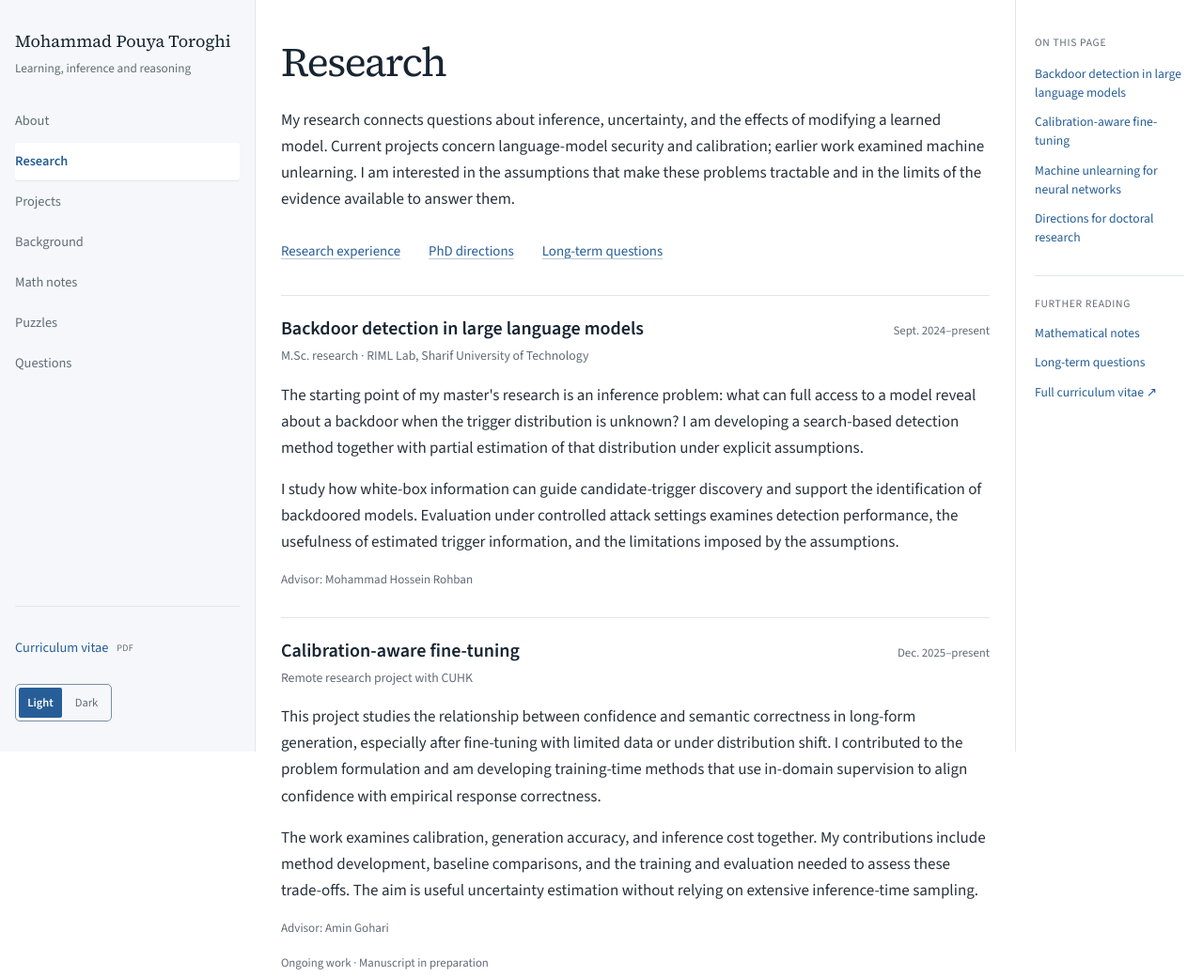
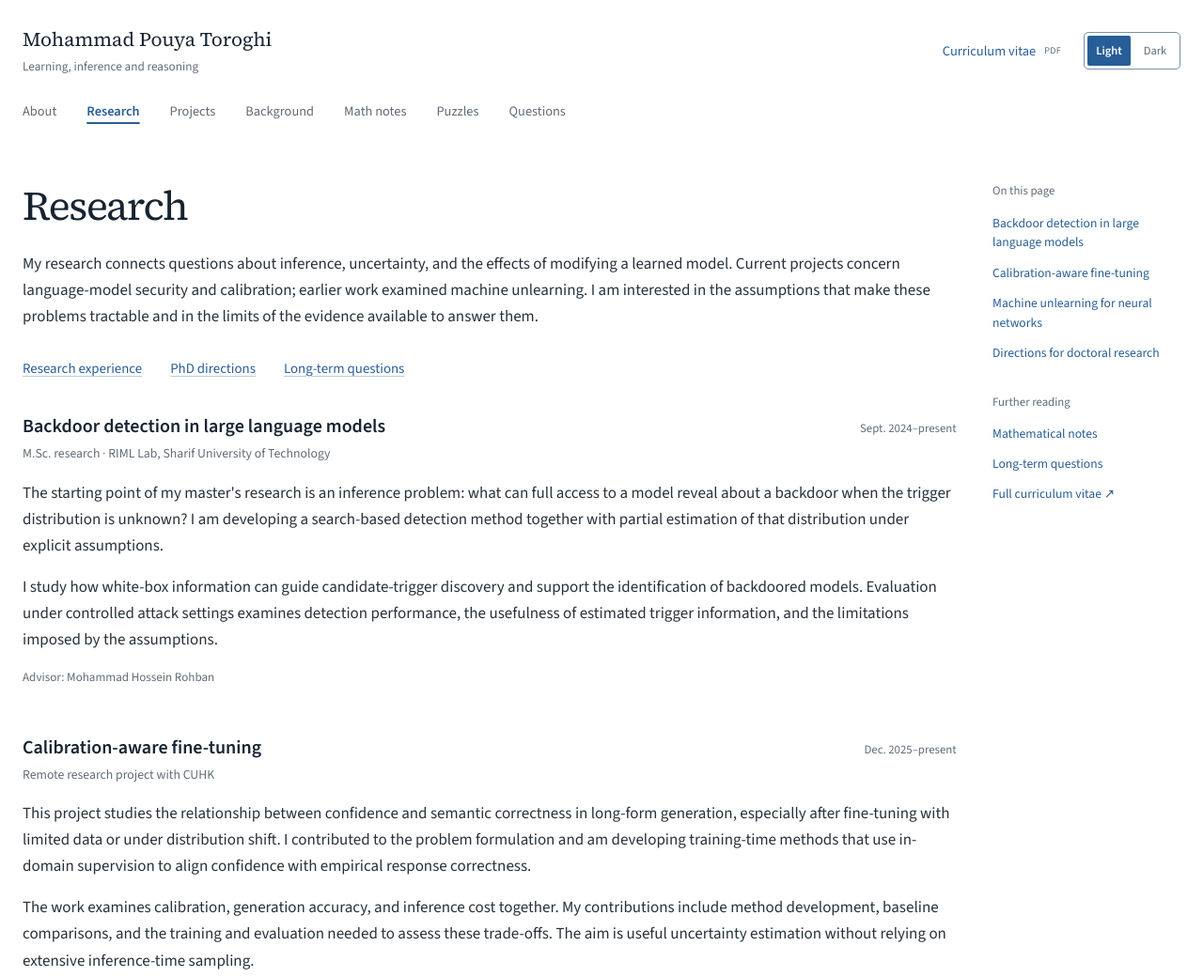
Before and after one commit to pouyatoroghi/pouyatoroghi.github.io, a website: page research.html in a window 1280 px wide. Shown: the top 1040 px of the page at 94% size. Drawn offline with Linux system fonts and the light colour scheme.

Commit message:
Replace paneled layout with an unframed academic masthead

```diff
--- a/research.html
+++ b/research.html
@@ -18,7 +18,7 @@
   <meta name="twitter:card" content="summary_large_image">
   <link rel="icon" href="assets/favicon.svg" type="image/svg+xml">
   <script src="theme.js"></script>
-  <link rel="stylesheet" href="styles.css?v=c0e4352d3d77">
+  <link rel="stylesheet" href="styles.css?v=f0e6290e5247">
 </head>
 <body>
   <a class="skip-link" href="#main">Skip to content</a>
--- a/styles.css
+++ b/styles.css
@@ -97,9 +97,9 @@ h1 { font-size: clamp(2rem, 2.5vw + .7rem, 2.8rem); letter-spacing: -.035em; }
 .profile-links a { display: inline-flex; align-items: center; min-height: 36px; }
 .cv-link { display: inline-flex; align-items: center; justify-content: space-between; gap: 32px; min-height: 42px; padding: 7px 14px; margin-top: 20px; border: 1px solid var(--control-line); border-radius: 3px; text-decoration: none; }
 .cv-link:hover { background: var(--wash); }
-.phd-note { margin-top: 30px; font-size: .95rem; border-block: 1px solid var(--line); padding-block: 14px; color: var(--note-ink); }
+.phd-note { margin-top: 30px; font-size: .95rem; padding-block: 6px; color: var(--note-ink); }
 .section { margin-top: 40px; }
-.section-heading { display: flex; flex-wrap: wrap; align-items: baseline; gap: 8px 24px; border-bottom: 1px solid var(--line); padding-bottom: 14px; }
+.section-heading { display: flex; flex-wrap: wrap; align-items: baseline; gap: 8px 24px; padding-bottom: 8px; }
 h2 { font-size: 1.8rem; letter-spacing: -.025em; }
 .section-heading > span { font-size: .8rem; color: var(--muted); }
 .research-entry { padding-top: 27px; max-width: 100%; }
@@ -149,19 +149,19 @@ main { flex: 1; }
 .reading-section p + p { margin-top: 14px; }
 .page-links { display: flex; flex-wrap: wrap; gap: 12px 30px; margin-top: 24px; font-size: .93rem; }
 .page-links a { display: inline-flex; min-height: 36px; align-items: center; }
-.research-page .research-entry { padding-top: 22px; margin-top: 28px; border-top: 1px solid var(--line); }
+.research-page .research-entry { padding-top: 22px; margin-top: 28px; }
 .research-page .research-entry h2, .project-story h2 { font: 600 1.25rem/1.35 var(--sans); letter-spacing: 0; }
 .research-page .research-entry > p:not(.entry-context):not(.supervision) { margin-top: 16px; }
 .research-page .supervision { margin-top: 16px; }
 .research-status { font-size: .8rem; color: var(--muted); margin-top: 8px; }
-.project-story { border-top: 1px solid var(--line); margin-top: 28px; padding-top: 22px; }
+.project-story { margin-top: 36px; padding-top: 12px; }
 .project-story > p:not(.tools) { max-width: var(--reading-width); margin-top: 14px; }
 .project-story .tools { margin-top: 14px; }
 .background-intro { margin-bottom: 28px; }
 .background-intro p + p { margin-top: 14px; }
 .teaching-intro { font-size: .93rem; margin-bottom: 22px; }
 .question-title { text-wrap: pretty; }
-.central-question { margin: 28px 0 0; padding-block: 18px; border-block: 1px solid var(--note-line); color: var(--heading); font: 400 clamp(1.05rem, 1.1vw, 1.25rem)/1.5 var(--serif); text-wrap: pretty; }
+.central-question { margin: 28px 0 0; padding-block: 6px; color: var(--heading); font: 400 clamp(1.05rem, 1.1vw, 1.25rem)/1.5 var(--serif); text-wrap: pretty; }
 .research-question { display: block; margin-bottom: 12px; color: var(--heading); font-weight: 600; }
 .equation { margin-block: 16px; font-family: var(--serif); line-height: 1.9; }
 .math-display .katex-display { margin: 0; text-align: left; }
@@ -194,7 +194,7 @@ var { font-family: var(--serif); }
 .note-page th { font-weight: 600; }
 .note-page .page-owner > span { padding-inline: 8px; color: var(--muted); }
 .note-entry { padding-block: 24px; }
-.note-entry + .note-entry { border-top: 1px solid var(--line); }
+.note-entry + .note-entry { padding-top: 12px; }
 .note-entry h3 { font-size: 1.2rem; }
 .note-entry p { margin-top: 10px; }
 .notebook-scan { margin: 20px 0 0; max-width: 30rem; }
@@ -255,54 +255,51 @@ var { font-family: var(--serif); }
 .rail-identity, .page-outline { display: none; }
 @media (min-width: 1200px) {
   .page {
-    --content-padding: clamp(24px, 2.1vw, 48px);
-    padding: 0;
+    --content-gap: clamp(28px, 3vw, 64px);
     display: grid;
-    grid-template-columns: 17rem minmax(0, 1fr) clamp(200px, 15vw, 280px);
-    grid-template-rows: 1fr auto;
+    grid-template-columns: minmax(0, 1fr) clamp(200px, 15vw, 280px);
+    grid-template-rows: auto 1fr auto;
+    column-gap: var(--content-gap);
     align-items: start;
   }
   .site-header {
-    grid-column: 1; grid-row: 1 / 3;
-    position: sticky; top: 0;
-    display: flex; flex-direction: column; align-items: stretch; justify-content: flex-start;
-    gap: 26px; padding: 32px 16px;
-    height: 100vh; height: 100dvh; max-height: none;
-    border-bottom: 0; border-right: 1px solid var(--line);
-    background: var(--wash); overflow-y: auto;
+    grid-column: 1 / -1; display: grid;
+    grid-template-columns: minmax(0, 1fr) auto;
+    gap: 20px 32px; padding-block: 28px 16px; border: 0;
   }
-  .rail-identity { display: block; color: var(--heading); font: 400 1.125rem/1.3 var(--serif); text-decoration: none; }
-  .rail-identity span { display: block; margin-top: 8px; color: var(--muted); font: .83rem/1.5 var(--sans); }
-  .site-header nav { flex-direction: column; gap: 3px; }
-  .site-header nav a { padding-block: 8px; border: 0; border-radius: 3px; }
-  .site-header nav a[aria-current] { color: var(--blue); background: var(--paper); box-shadow: 0 1px 0 var(--line); }
-  .site-header nav a:hover { background: var(--paper); }
-  .header-tools { flex-direction: column; align-items: flex-start; gap: 18px; margin-top: auto; padding-top: 24px; border-top: 1px solid var(--line); }
-  main { grid-column: 2; min-width: 0; padding-inline: var(--content-padding); font-size: clamp(1.0625rem, .85rem + .25vw, 1.25rem); }
-  .page-outline { display: block; grid-column: 3; grid-row: 1 / 3; position: sticky; top: 0; min-width: 0; height: 100vh; height: 100dvh; padding: 36px 20px; border-left: 1px solid var(--line); background: var(--paper); overflow-y: auto; }
+  .rail-identity { display: block; color: var(--heading); font: 400 1.3rem/1.3 var(--serif); text-decoration: none; }
+  .rail-identity span { display: block; margin-top: 6px; color: var(--muted); font: .83rem/1.5 var(--sans); }
+  .site-header nav { grid-column: 1 / -1; grid-row: 2; gap: 8px 32px; }
+  .site-header nav a { min-height: 36px; padding: 0; border: 0; }
+  .site-header nav a[aria-current] { color: var(--blue); text-decoration: underline; text-decoration-thickness: 2px; text-underline-offset: .5em; }
+  .site-header nav a:hover { text-decoration: underline; text-underline-offset: .5em; }
+  .header-tools { grid-column: 2; grid-row: 1; align-self: center; }
+  main { grid-column: 1; min-width: 0; font-size: clamp(1.0625rem, .85rem + .25vw, 1.25rem); }
+  .page-outline { display: block; grid-column: 2; grid-row: 2; position: sticky; top: 24px; min-width: 0; margin-top: 40px; max-height: calc(100dvh - 48px); overflow-y: auto; }
   .outline-inner { min-width: 0; }
-  .outline-label { color: var(--muted); font-size: .72rem; letter-spacing: .06em; text-transform: uppercase; margin-bottom: 14px; }
+  .outline-label { color: var(--muted); font-size: .8rem; margin-bottom: 14px; }
   .outline-links, .outline-more { display: flex; flex-direction: column; gap: 12px; }
-  .page-outline a { font-size: .85rem; line-height: 1.45; text-decoration: none; }
-  .outline-more { margin-top: 30px; padding-top: 20px; border-top: 1px solid var(--line); }
+  .page-outline a { font-size: .85rem; line-height: 1.5; text-decoration: none; }
+  .page-outline a:hover { text-decoration: underline; }
+  .outline-more { margin-top: 32px; }
   .outline-more .outline-label { margin-bottom: 0; }
-  footer { grid-column: 2; grid-row: 2; width: auto; margin-inline: var(--content-padding); }
+  footer { grid-column: 1 / -1; grid-row: 3; }
   .intro-layout { grid-template-columns: minmax(0, 1fr); gap: 24px; }
-  .contact { display: flex; flex-wrap: wrap; gap: 12px 24px; border-left: 0; border-top: 1px solid var(--line); padding: 16px 0 0; align-items: center; }
+  .contact { display: flex; flex-wrap: wrap; gap: 12px 24px; border: 0; padding: 0; align-items: center; }
   .contact-label { display: none; }
   .contact .profile-links, .contact .cv-link { margin-top: 0; }
 }
 
 /* Text shares its band gutters, including questions and expanded solutions. */
-.page-intro { padding-bottom: 28px; border-bottom: 1px solid var(--line); }
+.page-intro { padding-bottom: 8px; }
 .questions-page .page-intro { border-bottom: 0; padding-bottom: 0; }
 .page-intro + .project-story, .research-page .page-intro + .research-entry { border-top: 0; margin-top: 0; }
 .note-entry h3 a { text-decoration: none; }
 .note-entry h3 a:hover { text-decoration: underline; }
 .note-entry .tools { margin-top: 14px; }
-.project-list .project { padding-top: 18px; border-top: 1px solid var(--line); }
+.project-list .project { padding-top: 12px; }
 .questions-page > .reading-section + .reading-section,
-.note-page > .reading-section + .reading-section { padding-top: 28px; border-top: 1px solid var(--line); }
+.note-page > .reading-section + .reading-section { padding-top: 14px; }
 @media (min-width: 1200px) {
   main:not(.note-page) .page-owner { display: none; }
   .note-page .page-owner > a:first-child, .note-page .page-owner > span { display: none; }
```
Also changed, not shown: background.html (+1 -1 lines), index.html (+1 -1 lines), note-adaptive-calibration.html (+1 -1 lines), note-denoising.html (+1 -1 lines), note-floor-series.html (+1 -1 lines), note-off-policy.html (+1 -1 lines), note-pac-bayes.html (+1 -1 lines), note-rare-events.html (+1 -1 lines), note-sequential.html (+1 -1 lines), notes.html (+1 -1 lines), projects.html (+1 -1 lines), puzzles.html (+1 -1 lines), question.html (+1 -1 lines), README.md.
